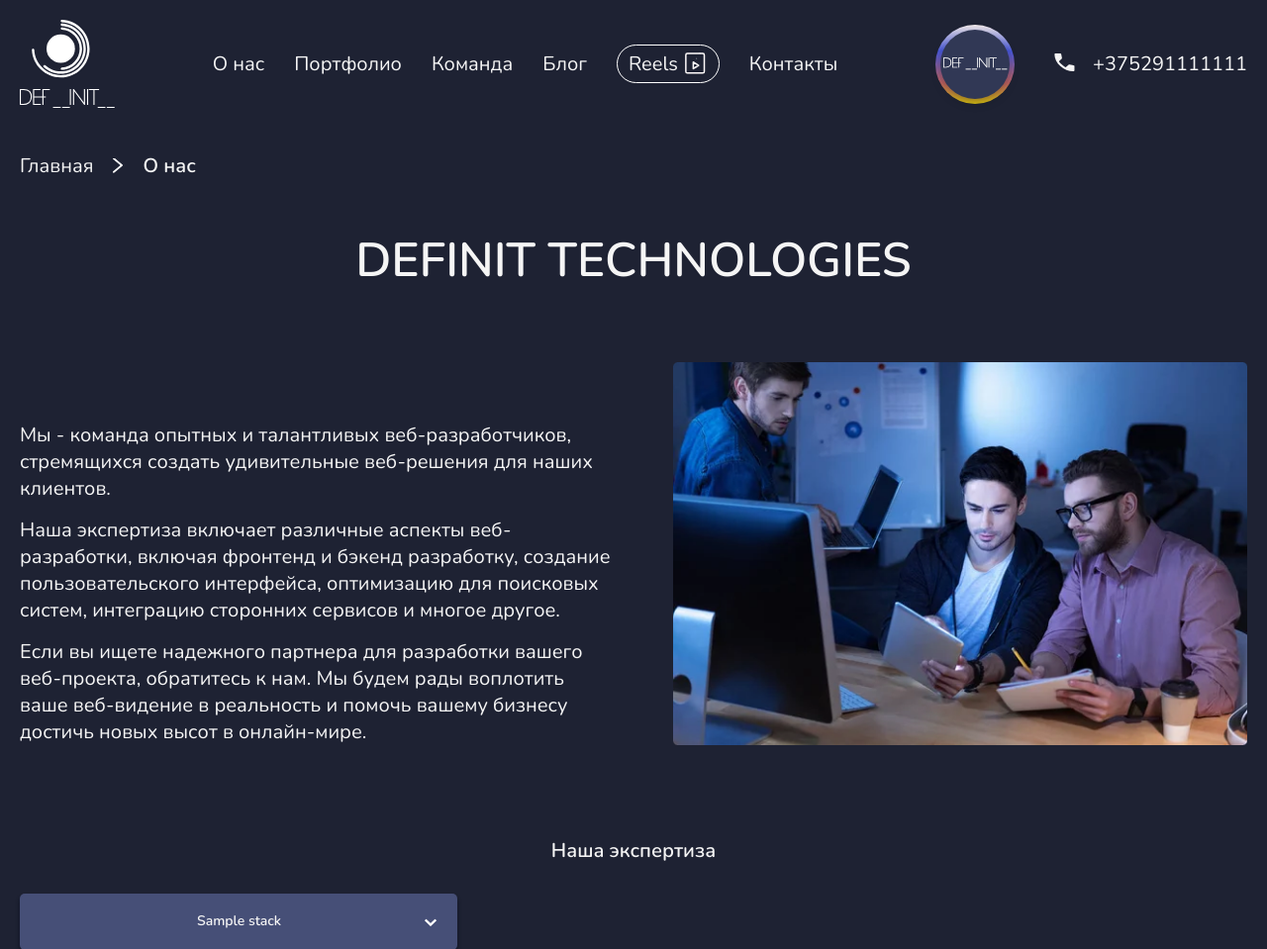
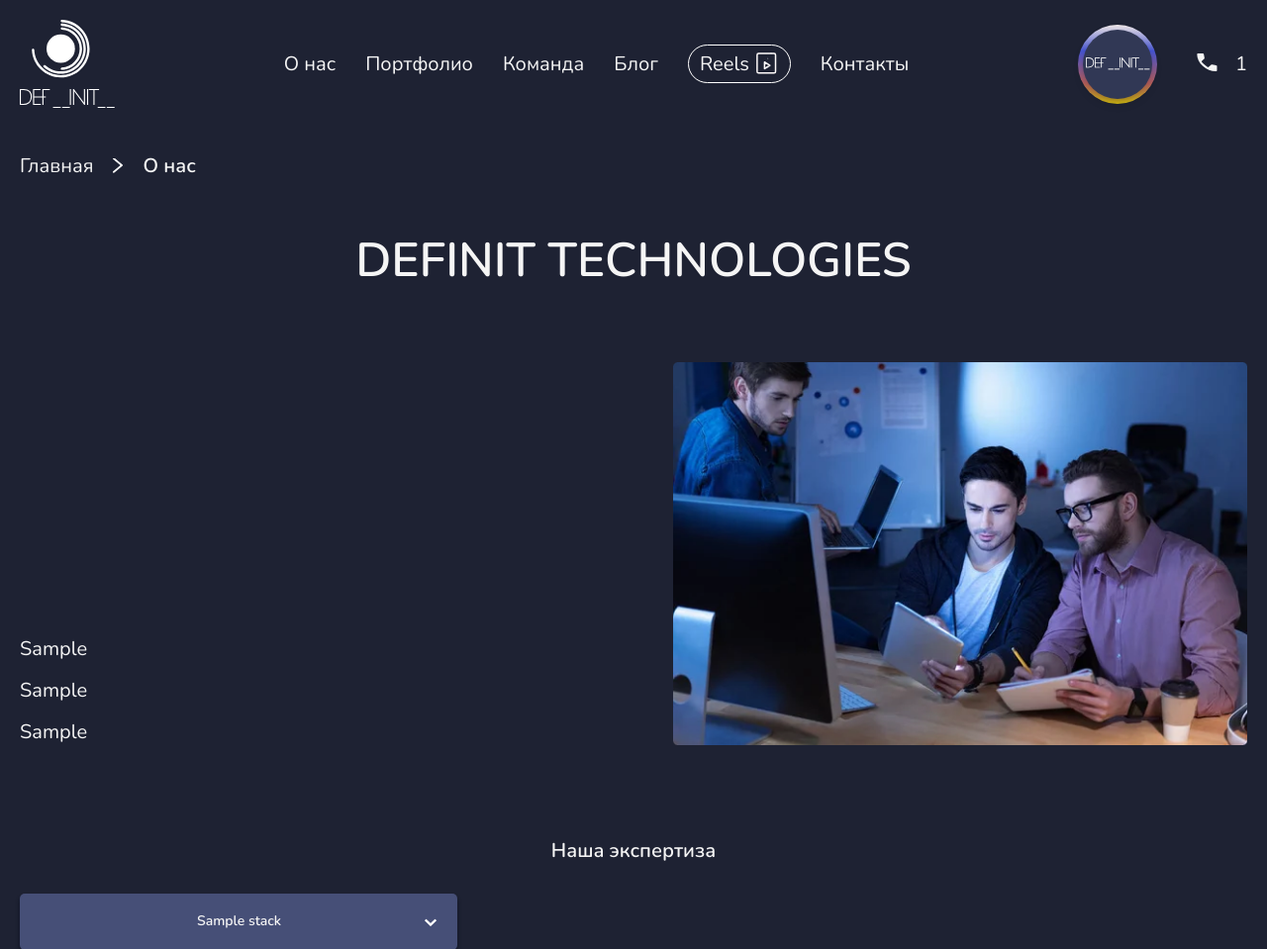
Before and after one commit to definitwork/definit, a Django app: template main_app/templates/about_us.html in a window 1280 px wide. Shown: the top 959 px of the page at 99% size. Run offline with Django 5.2, Linux system fonts and the light colour scheme; the template is opened without the code that fills it: most values are stand-ins (such as "Sample title", 1, 10 or a date in 2020).

Commit message:
add url in <a> and content with db

```diff
--- a/main_app/templates/about_us.html
+++ b/main_app/templates/about_us.html
@@ -5,7 +5,7 @@
   <div class="container">
     <ul class="crumbs__nav-list">
       <li class="crumbs__nav-list-item">
-        <a href="#"> Главная </a>
+        <a href="{% url 'main' %}"> Главная </a>
       </li>
       <li class="crumbs__nav-list-item-arrow">
         <svg
@@ -35,7 +35,7 @@
         </svg>
       </li>
       <li class="crumbs__nav-list-item">
-        <a href="#"> О нас </a>
+        <a href="{% url 'about' %}"> О нас </a>
       </li>
     </ul>
   </div>
@@ -48,21 +48,17 @@
         <ul class="about__info-list">
           <li class="about__info-list-item">
             <p>
-              Мы - команда опытных и талантливых веб-разработчиков, стремящихся создать удивительные веб-решения для
-              наших клиентов.
+              {{ about_company.0 }}
             </p>
           </li>
           <li class="about__info-list-item">
             <p>
-              Наша экспертиза включает различные аспекты веб-разработки, включая фронтенд и бэкенд разработку, создание
-              пользовательского интерфейса, оптимизацию для поисковых систем, интеграцию сторонних сервисов и многое
-              другое.
+              {{ about_company.1 }}
             </p>
           </li>
           <li class="about__info-list-item">
             <p>
-              Если вы ищете надежного партнера для разработки вашего веб-проекта, обратитесь к нам. Мы будем рады
-              воплотить ваше веб-видение в реальность и помочь вашему бизнесу достичь новых высот в онлайн-мире.
+              {{ about_company.2 }}
             </p>
           </li>
         </ul>
--- a/main_app/templates/baseTemplate.html
+++ b/main_app/templates/baseTemplate.html
@@ -15,19 +15,19 @@
         <div class="container">
           <div class="header__wrapper">
             <div class="header__mob-wrap">
-              <a href="#" class="logo">
+              <a href="{% url 'main' %}" class="logo">
                 <img src="{% static 'img/icons/logoIcon.svg' %}" alt="logoIcon" />
               </a>
               <nav class="header__nav">
                 <ul class="header__nav-list">
                   <li class="header__nav-list-item">
-                    <a href="#"> О нас </a>
+                    <a href="{% url 'about' %}"> О нас </a>
                   </li>
                   <li class="header__nav-list-item">
-                    <a href="#"> Портфолио </a>
+                    <a href="{% url 'portfolio' %}"> Портфолио </a>
                   </li>
                   <li class="header__nav-list-item">
-                    <a href="#"> Команда </a>
+                    <a href="{% url 'team' %}"> Команда </a>
                   </li>
                   <li class="header__nav-list-item">
                     <a href="#"> Блог </a>
@@ -54,7 +54,7 @@
                     />
                   </div>
                 </div>
-                <a href="tel:+375291111111" class="header__phone">
+                <a href="tel:{{ info_and_contacts.phone_number }}" class="header__phone">
                   <div class="header__phone-img">
                     <svg
                       width="27.000000"
@@ -95,7 +95,7 @@
                       </g>
                     </svg>
                   </div>
-                  <p class="header__phone-text">+375291111111</p>
+                  <p class="header__phone-text">{{ info_and_contacts.phone_number }}</p>
                 </a>
               </div>
             </div>
@@ -111,7 +111,7 @@
       <footer>
         <div class="container">
           <div class="footer__wrapper">
-            <a href="#" class="footer__logo">
+            <a href="{% url 'main' %}" class="footer__logo">
               <svg
                 width="100%"
                 height="100%"
@@ -162,15 +162,15 @@
             <nav class="footer__nav">
               <ul class="footer__nav-list">
                 <li class="footer__nav-list-item">
-                  <a href="#"> О нас </a>
+                  <a href="{% url 'about' %}"> О нас </a>
                 </li>
                 <li class="footer__nav-list-item">
-                  <a href="#"> Портфолио </a>
+                  <a href="{% url 'portfolio' %}"> Портфолио </a>
                 </li>
               </ul>
               <ul class="footer__nav-list">
                 <li class="footer__nav-list-item">
-                  <a href="#"> Команда </a>
+                  <a href="{% url 'team' %}"> Команда </a>
                 </li>
                 <li class="footer__nav-list-item">
                   <a href="#"> Блог </a>
--- a/main_app/templates/portfolio.html
+++ b/main_app/templates/portfolio.html
@@ -5,7 +5,7 @@
   <div class="container">
     <ul class="crumbs__nav-list">
       <li class="crumbs__nav-list-item">
-        <a href="#"> Главная </a>
+        <a href="{% url 'main' %}"> Главная </a>
       </li>
       <li class="crumbs__nav-list-item-arrow">
         <svg
@@ -35,7 +35,7 @@
         </svg>
       </li>
       <li class="crumbs__nav-list-item">
-        <a href="#">Портфолио</a>
+        <a href="{% url 'portfolio' %}">Портфолио</a>
       </li>
     </ul>
   </div>
--- a/main_app/templates/team.html
+++ b/main_app/templates/team.html
@@ -9,7 +9,7 @@
     <div class="container">
       <ul class="crumbs__nav-list">
         <li class="crumbs__nav-list-item">
-          <a href="#"> Главная </a>
+          <a href="{% url 'main' %}"> Главная </a>
         </li>
         <li class="crumbs__nav-list-item-arrow">
           <svg
@@ -39,7 +39,7 @@
           </svg>
         </li>
         <li class="crumbs__nav-list-item">
-          <a href="#">Команда</a>
+          <a href="{% url 'team' %}">Команда</a>
         </li>
       </ul>
     </div>
```
